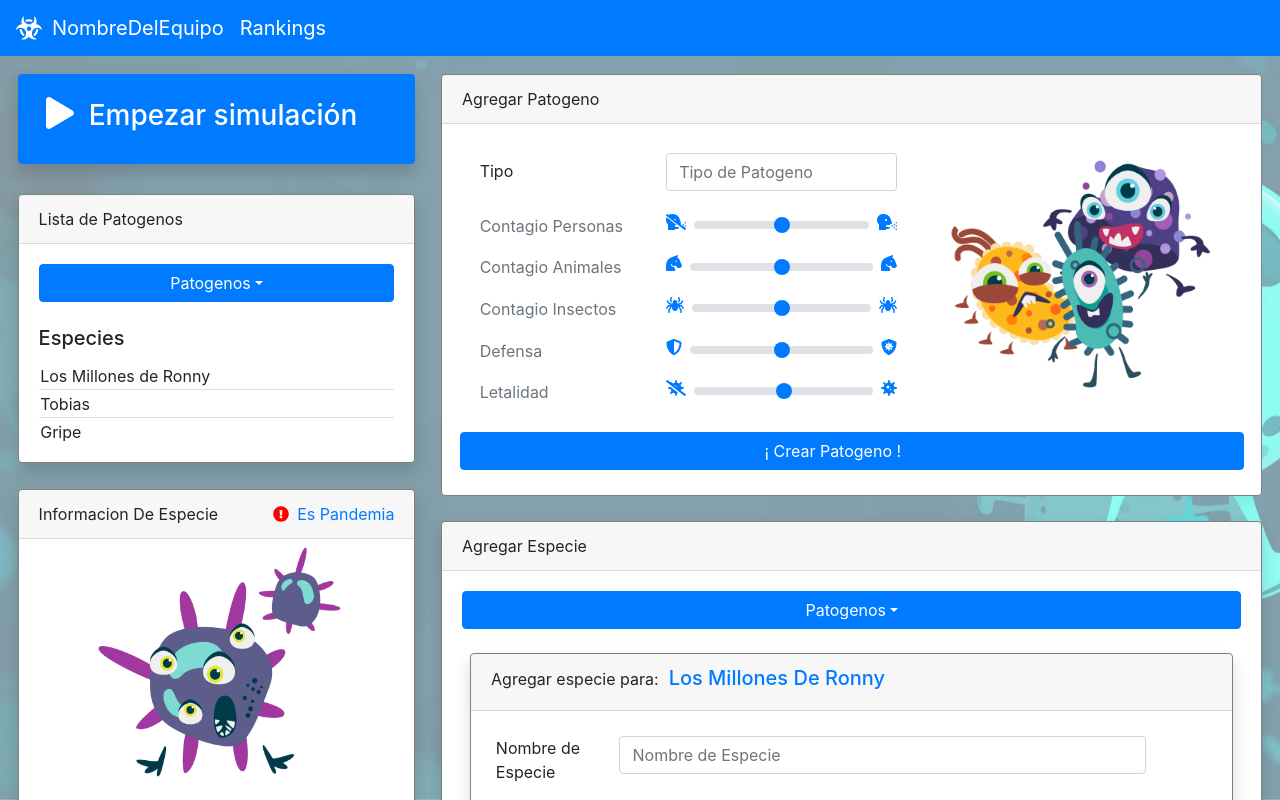
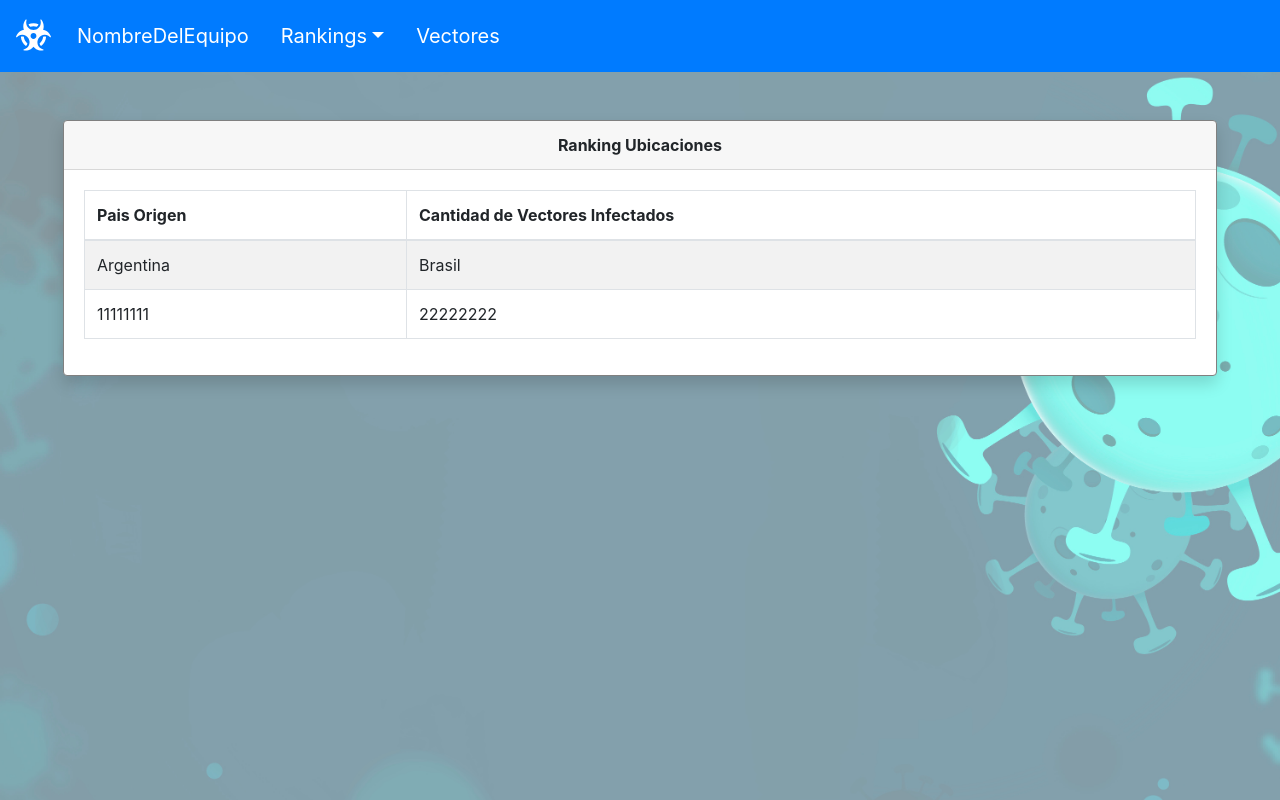
Before and after one commit to fedes112/EPERdemic_Frontend, a React (Create React App) app in the folder my-app/: page /ubicaciones in a window 1280 px wide. Built offline with nearby package versions, Linux system fonts and the light colour scheme; no server answers.

Commit message:
navbar modificada, agregado ruteo, tabla mock de ubicaciones y pag mock para vectores

```diff
--- a/my-app/package.json
+++ b/my-app/package.json
@@ -18,6 +18,7 @@
     "react-dom": "^16.13.1",
     "react-hook-form": "^5.4.0",
     "react-redux": "^7.2.0",
+    "react-router-dom": "^5.1.2",
     "react-scripts": "3.4.1",
     "redux": "^4.0.5",
     "redux-actions": "^2.6.5",
--- a/my-app/src/app/App.jsx
+++ b/my-app/src/app/App.jsx
@@ -1,14 +1,19 @@
 import React from "react";
 import EPERdemicNavBar from "../components/eperdemicNavBar/eperdemicNavBar";
 import Home from "./screens/home/home";
+import Vectores from "./screens/vectores/vectores";
+import Ubicaciones from "./screens/ubicacion/ubicaciones";
 import "./App.css";
 import "bootstrap/dist/css/bootstrap.min.css";
+import { Route } from "react-router-dom";
 
 function App() {
   return (
     <div className="App">
       <EPERdemicNavBar />
-      <Home />
+      <Route exact path="/" component={Home} />
+      <Route path="/vectores" component={Vectores} />
+      <Route path="/ubicaciones" component={Ubicaciones} />
     </div>
   );
 }
--- /dev/null
+++ b/my-app/src/app/screens/ubicacion/ubicaciones.jsx
@@ -0,0 +1,36 @@
+import React from "react";
+import { Card, Container, Table } from "react-bootstrap";
+
+const Ubicaciones = () => {
+  return (
+    <Container fluid>
+      <Card className="m-5 shadow">
+        <Card.Header className="text-center" style={{ fontWeight: "bold" }}>
+          Ranking Ubicaciones
+        </Card.Header>
+        <Card.Body>
+          <Table striped bordered hover>
+            <thead>
+              <tr>
+                <th>Pais Origen</th>
+                <th>Cantidad de Vectores Infectados</th>
+              </tr>
+            </thead>
+            <tbody>
+              <tr>
+                <td>Argentina</td>
+                <td>Brasil</td>
+              </tr>
+              <tr>
+                <td>11111111</td>
+                <td>22222222</td>
+              </tr>
+            </tbody>
+          </Table>
+        </Card.Body>
+      </Card>
+    </Container>
+  );
+};
+
+export default Ubicaciones;
--- /dev/null
+++ b/my-app/src/app/screens/vectores/vectores.jsx
@@ -0,0 +1,15 @@
+import React from "react";
+import { Card, Container } from "react-bootstrap";
+
+const Vectores = () => {
+  return (
+    <Container fluid>
+      <Card className="m-5 shadow">
+        <Card.Header>Agregar Vector</Card.Header>
+        <Card.Body></Card.Body>
+      </Card>
+    </Container>
+  );
+};
+
+export default Vectores;
--- a/my-app/src/components/eperdemicNavBar/eperdemicNavBar.jsx
+++ b/my-app/src/components/eperdemicNavBar/eperdemicNavBar.jsx
@@ -1,18 +1,26 @@
 import React from "react";
-import { Navbar } from "react-bootstrap";
+import { Navbar, NavDropdown } from "react-bootstrap";
 import { faBiohazard } from "@fortawesome/free-solid-svg-icons";
 import { FontAwesomeIcon } from "@fortawesome/react-fontawesome";
+import "./nav_drop_down.css";
 
 function EPERdemicNavBar() {
   return (
     <Navbar bg="primary" variant="dark">
-      <FontAwesomeIcon
-        style={{ color: "white", paddingRight: "10px" }}
-        icon={faBiohazard}
-        size="2x"
-      />
-      <Navbar.Brand href="#home">NombreDelEquipo</Navbar.Brand>
-      <Navbar.Brand href="#home">Rankings</Navbar.Brand>
+      <Navbar.Brand href="/">
+        <FontAwesomeIcon
+          style={{ color: "white", paddingRight: "10px" }}
+          icon={faBiohazard}
+          size="2x"
+        />
+      </Navbar.Brand>
+      <Navbar.Brand href="/">NombreDelEquipo</Navbar.Brand>
+      <Navbar.Brand>
+        <NavDropdown title="Rankings" id="nav-dropdown">
+          <NavDropdown.Item href="ubicaciones">Ubicaciones</NavDropdown.Item>
+        </NavDropdown>
+      </Navbar.Brand>
+      <Navbar.Brand href="vectores">Vectores</Navbar.Brand>
     </Navbar>
   );
 }
--- /dev/null
+++ b/my-app/src/components/eperdemicNavBar/nav_drop_down.css
@@ -0,0 +1,3 @@
+#nav-dropdown {
+  color: white;
+}
--- a/my-app/src/index.js
+++ b/my-app/src/index.js
@@ -2,8 +2,14 @@ import React from "react";
 import ReactDOM from "react-dom";
 import AppReduxWrapper from "./app/AppReduxWrapper";
 import * as serviceWorker from "./serviceWorker";
+import { BrowserRouter as Router } from "react-router-dom";
 
-ReactDOM.render(<AppReduxWrapper />, document.getElementById("root"));
+ReactDOM.render(
+  <Router>
+    <AppReduxWrapper />
+  </Router>,
+  document.getElementById("root")
+);
 
 // If you want your app to work offline and load faster, you can change
 // unregister() to register() below. Note this comes with some pitfalls.
```
Also changed, not shown: 1 other file (tests, documents, lock files or other folders).
